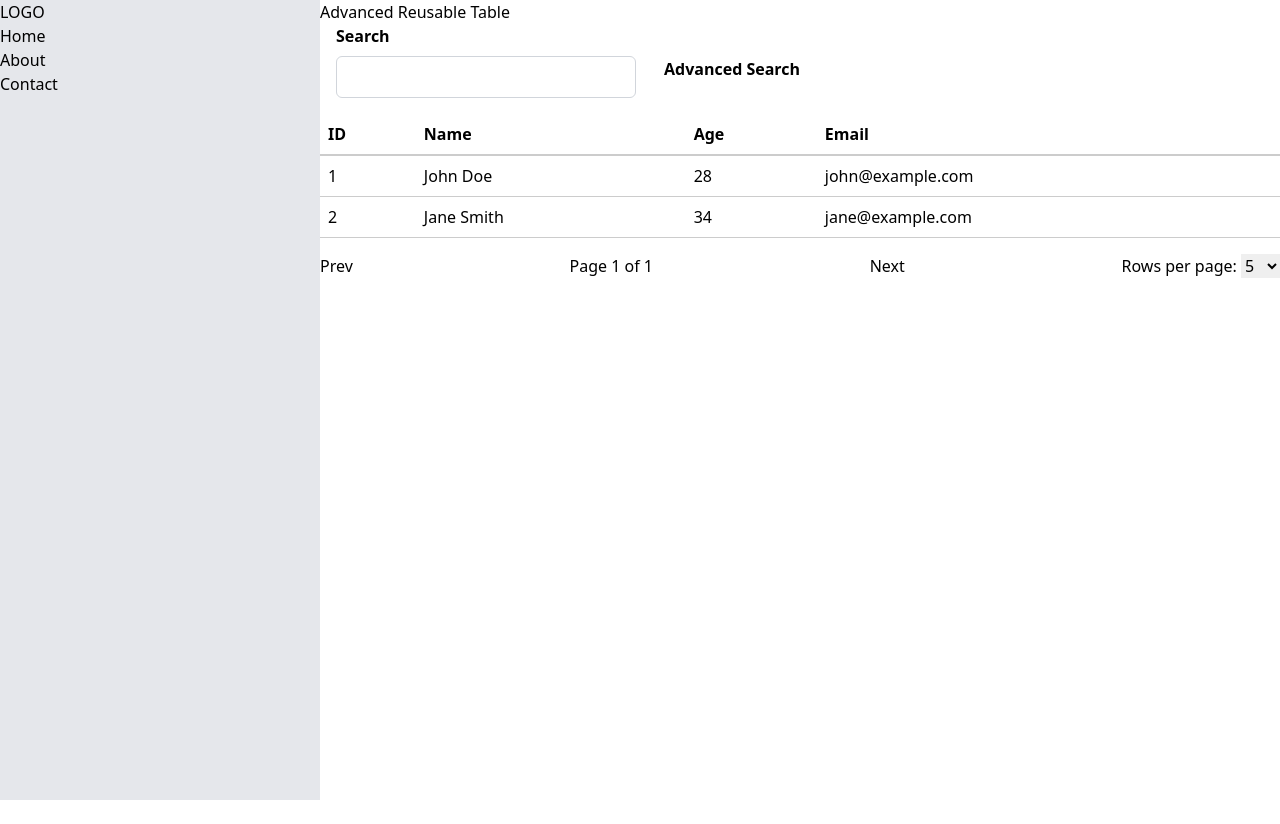
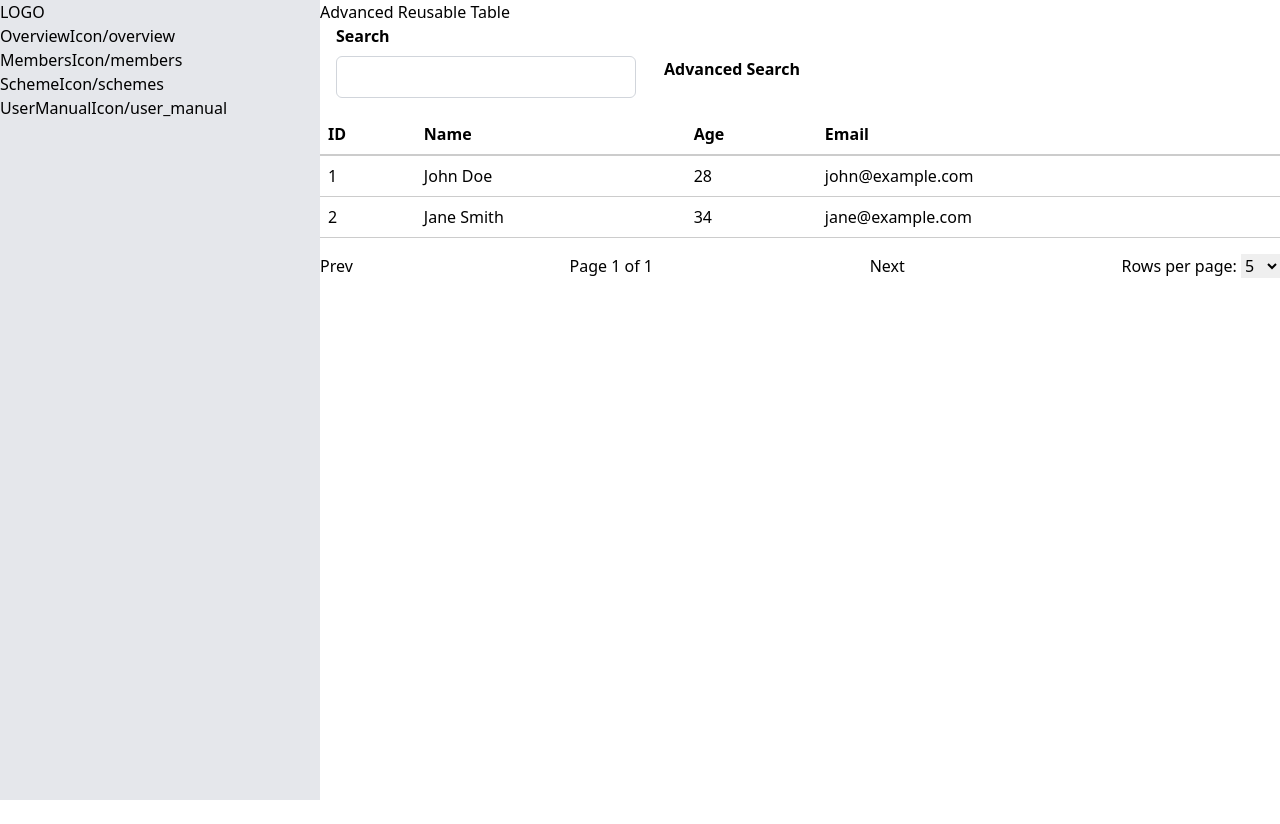
Before and after one commit to hmthu30/admin_panel, a Next.js app: page /dashboard in a window 1280 px wide. Built offline with nearby package versions, Linux system fonts and the light colour scheme.

Commit message:
add reusable admin side var

```diff
--- /dev/null
+++ b/src/components/UI/sidebar/AdminSidebar.tsx
@@ -0,0 +1,37 @@
+import Auxiliary from "@/hoc/Auxilitary/Auxilitary";
+import React, { useState } from "react";
+import {
+  SidebarChildrenList,
+  SidebarList,
+  SidebarListWithLi,
+} from "./SidebarList";
+import { NavbarLITag } from "./Link";
+import { NavBarLiType } from "@/utils/const/navbarConstant";
+
+const AdminSidebar = (props: any) => {
+  const [childSidebarOpen, setChildSidebarOpen] = useState<boolean>(false);
+
+  if (props.list.type === "dropdown" && props.list.childrenList.length > 0) {
+    return (
+      <Auxiliary>
+        <NavbarLITag
+          className={NavBarLiType.Default}
+          onClick={() => setChildSidebarOpen(!childSidebarOpen)}
+          key={props.list.id}
+        >
+          <SidebarList {...props} />
+        </NavbarLITag>
+        {props.list.childrenList.length > 0 && (
+          <SidebarChildrenList
+            childrenList={props.list.childrenList}
+            isOpen={childSidebarOpen}
+            key={props.list.id}
+          />
+        )}
+      </Auxiliary>
+    );
+  }
+  return <SidebarListWithLi {...props} />;
+};
+
+export default AdminSidebar;
--- a/src/components/UI/sidebar/Link.tsx
+++ b/src/components/UI/sidebar/Link.tsx
@@ -47,9 +47,9 @@ export function NavbarULTag({
     (typeof NavBarULType)[keyof typeof NavBarULType],
     string
   > = {
-    [NavBarULType.Default]: "list-none p-0",
-    [NavBarULType.SubMenu]: "pl-4",
-    [NavBarULType.Modify]: "space-x-4",
+    [NavBarULType.Default]: "",
+    [NavBarULType.SubMenu]: "",
+    [NavBarULType.Modify]: "",
   };
 
   return (
@@ -63,25 +63,29 @@ interface NavbarLITagProps {
   children: React.ReactNode;
   className: (typeof NavBarLiType)[keyof typeof NavBarLiType];
   additionalStyle?: string;
+  onClick?: () => void;
+  index?: number;
 }
 
 export function NavbarLITag({
   children,
   className,
   additionalStyle,
+  onClick,
+  index
 }: NavbarLITagProps) {
   const classNameMap: Record<
     (typeof NavBarLiType)[keyof typeof NavBarLiType],
     string
   > = {
     [NavBarLiType.Default]: "text-black",
-    [NavBarLiType.SubMenu]: "text-gray-600",
-    [NavBarLiType.Active]: "text-blue-500 font-bold",
-    [NavBarLiType.Modify]: "text-red-500",
+    [NavBarLiType.SubMenu]: "",
+    [NavBarLiType.Active]: "",
+    [NavBarLiType.Modify]: "",
   };
 
   return (
-    <li className={twMerge(classNameMap[className], additionalStyle)}>
+    <li onClick={onClick} key={index} className={twMerge(classNameMap[className], additionalStyle, 'bg-red')}>
       {children}
     </li>
   );
--- a/src/components/UI/sidebar/Sidebar.tsx
+++ b/src/components/UI/sidebar/Sidebar.tsx
@@ -1,8 +1,12 @@
+"use client";
+
 import { useAuth } from "@/context/AuthContext";
 import Auxiliary from "@/hoc/Auxilitary/Auxilitary";
 import Link from "next/link";
-import React from "react";
-import { NavbarTag } from "./Link";
+import React, { useMemo } from "react";
+import { NavbarTag, NavbarULTag } from "./Link";
+import { NavBarType, NavBarULType } from "@/utils/const/navbarConstant";
+import AdminSidebar from "./AdminSidebar";
 
 const Sidebar: React.FC = () => {
   const { token } = useAuth();
@@ -11,25 +15,61 @@ const Sidebar: React.FC = () => {
     return null;
   }
 
+  const SidebarLinkLists = [
+    {
+      id: "1",
+      href: "/",
+      label: "overview",
+      icon: "OverviewIcon",
+      type: "link",
+      childrenList: [],
+    },
+    {
+      id: "2",
+      href: "/members",
+      label: "members",
+      icon: "MembersIcon",
+      type: "link",
+      childrenList: [],
+    },
+    {
+      id: "3",
+      href: "",
+      label: "schemes",
+      icon: "SchemeIcon",
+      type: "dropdown",
+      childrenList: [
+        {
+          href: "/schemes",
+          label: "lbl_sh_overview",
+        },
+        {
+          href: "/schemes-upload",
+          label: "lbl_sh_upload",
+        },
+      ],
+    },
+    {
+      id: "4",
+      href: "#",
+      label: "user_manual",
+      icon: "UserManualIcon",
+      type: "link",
+      childrenList: [],
+    },
+  ];
+
   return (
     <Auxiliary>
       <div>
         <h1>LOGO</h1>
       </div>
-      <NavbarTag className={"default-nav"}>
-        <nav className="h-full">
-          <ul>
-            <li>
-              <Link href="/">Home</Link>
-            </li>
-            <li>
-              <Link href="/about">About</Link>
-            </li>
-            <li>
-              <Link href="/contact">Contact</Link>
-            </li>
-          </ul>
-        </nav>
+      <NavbarTag className={NavBarType.Default}>
+        <NavbarULTag className={NavBarULType.Default}>
+          {SidebarLinkLists.map((link) => {
+            return <AdminSidebar list={link} key={link.id}/>;
+          })}
+        </NavbarULTag>
       </NavbarTag>
     </Auxiliary>
   );
--- /dev/null
+++ b/src/components/UI/sidebar/SidebarList.tsx
@@ -0,0 +1,44 @@
+import { NavBarLiType, NavBarULType } from "@/utils/const/navbarConstant";
+import Link from "next/link";
+import React from "react";
+import { NavbarLITag, NavbarULTag } from "./Link";
+
+const SidebarList = (props: any) => {
+  return (
+    <Link href={props.list.href}>
+      {props.list.icon}/{props.list.label}
+    </Link>
+  );
+};
+
+const SidebarListWithLi = (props: any) => {
+  return (
+    <NavbarLITag className={NavBarLiType.Default} key={props.list.id}>
+      <SidebarList {...props} />
+    </NavbarLITag>
+  );
+};
+
+interface SidebarMenuProps {
+  childrenList: any[];
+  isOpen: boolean;
+}
+
+const SidebarChildrenList: React.FC<SidebarMenuProps> = ({
+  childrenList,
+  isOpen,
+}) => {
+  if (!isOpen) return null;
+
+  return (
+    <NavbarULTag className={NavBarULType.Default}>
+      {childrenList.map((child, index) => (
+        <NavbarLITag className={NavBarLiType.Default} key={index}>
+          <Link href={child.href}>{child.label}</Link>
+        </NavbarLITag>
+      ))}
+    </NavbarULTag>
+  );
+};
+
+export { SidebarList, SidebarListWithLi, SidebarChildrenList };
```
Also changed, not shown: src/utils/fnc/index.ts (added, +8 -0 lines).
